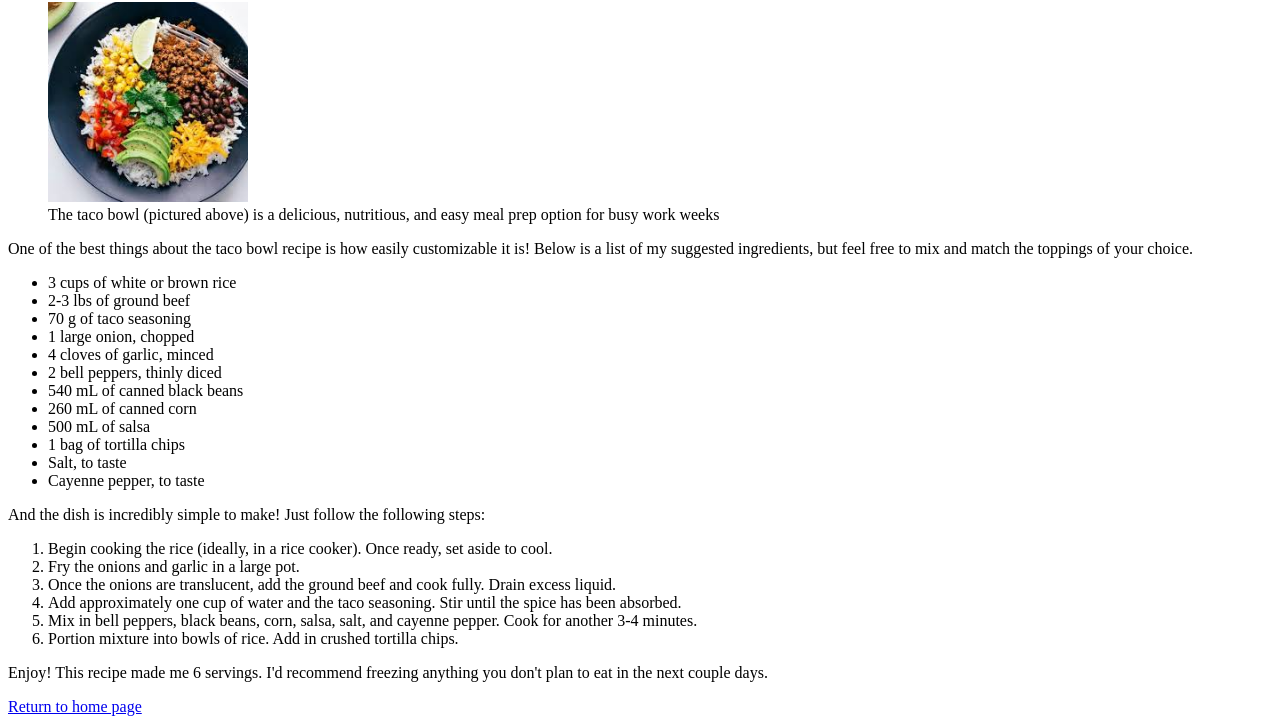
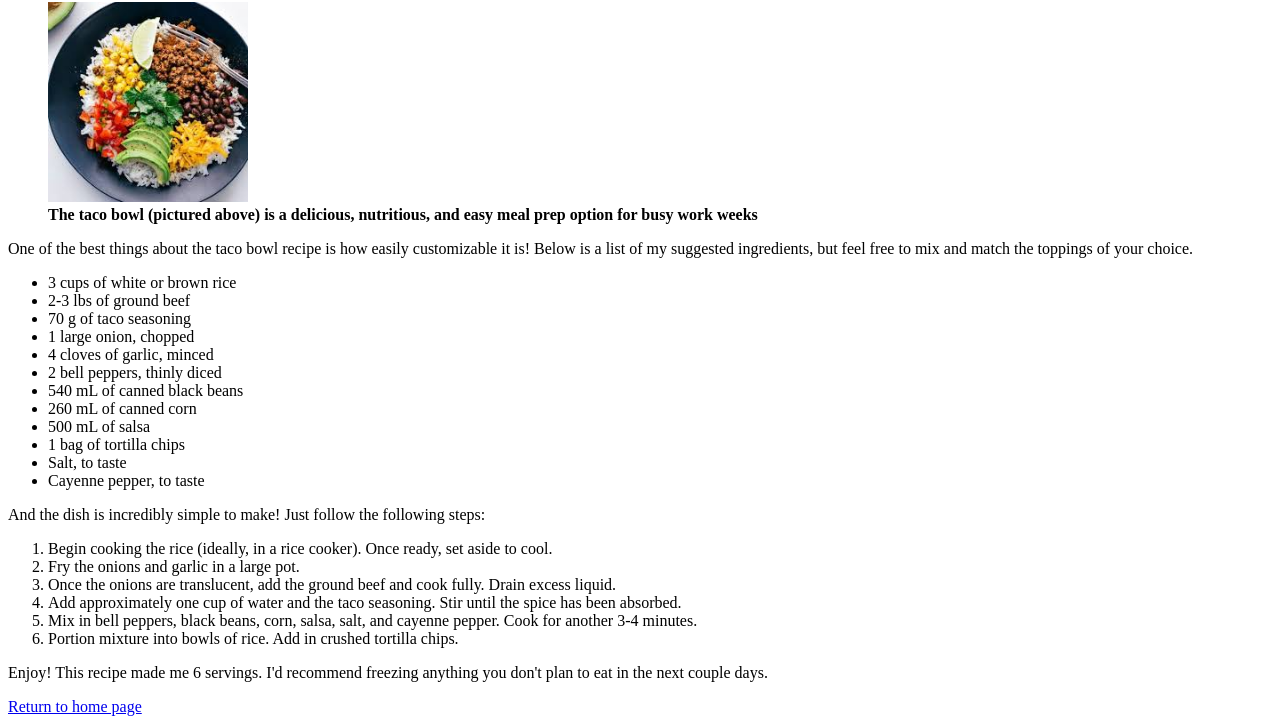
Before and after one commit to zacharyhuffman/odin-recipes, a plain HTML site: page recipes/taco_bowl.html in a window 1280 px wide. Shown: the part 78-802 px from the top of the page. Drawn offline with Linux system fonts and the light colour scheme.

```diff
--- a/recipes/taco_bowl.html
+++ b/recipes/taco_bowl.html
@@ -12,8 +12,8 @@
     <!--Opening image of taco bowl with caption-->
     <figure>
         <img src = "../img/taco_bowl_photo.jpeg" alt = "Delicious Taco Bowl Photo" height = "200" width = "200">
-        <figcaption>The taco bowl (pictured above) is a delicious, nutritious, and easy meal
-            prep option for busy work weeks</figcaption>
+        <figcaption><b>The taco bowl (pictured above) is a delicious, nutritious, and easy meal
+            prep option for busy work weeks</b></figcaption>
     </figure>
 
     <!--Recipe content-->
```
Also changed, not shown: recipes/chili.html (+6 -0 lines), img/chili_photo.jpeg (added).
